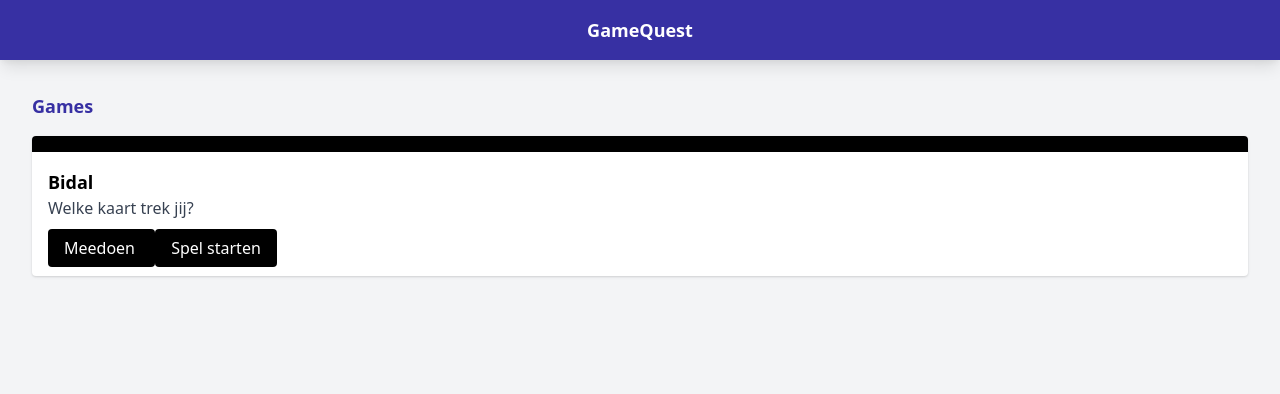
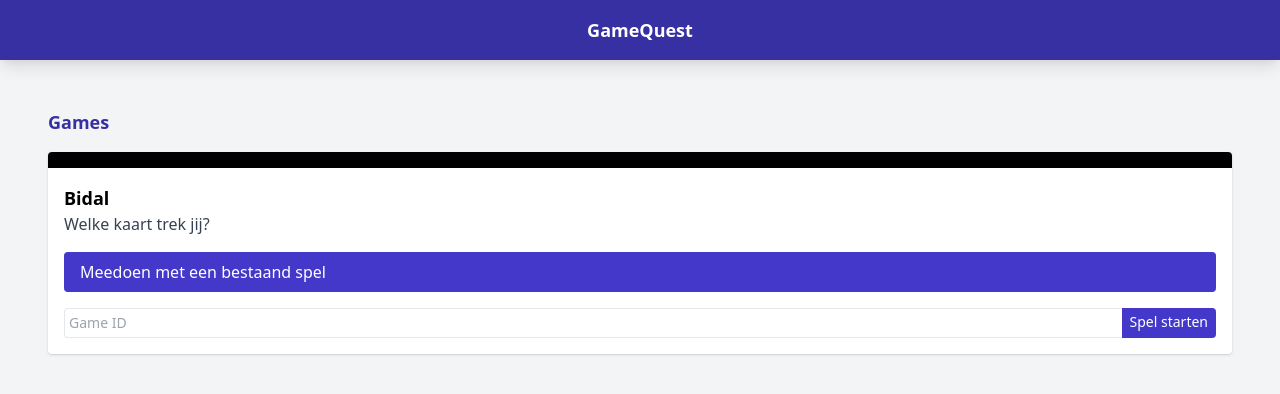
Before and after one commit to timyboy12345/GameQuest-Player, an Angular app: page /#/home in a window 1280 px wide. Shown: the top 394 px of the page. Built offline with nearby package versions, Linux system fonts and the light colour scheme.

Commit message:
Added game ID input to homepage

```diff
--- a/src/app/app.component.html
+++ b/src/app/app.component.html
@@ -1,7 +1,7 @@
-<nav class="p-4 text-center bg-indigo-800 dark:bg-indigo-900 text-white mb-8 shadow-lg">
+<nav class="p-4 text-center bg-indigo-800 dark:bg-indigo-900 text-white mb-4 lg:mb-8 shadow-lg">
   <div class="text-lg font-bold">GameQuest</div>
 </nav>
 
-<div class="m-8">
+<div class="m-4 lg:m-8 xl:m-12">
   <router-outlet></router-outlet>
 </div>
--- a/src/app/app.module.ts
+++ b/src/app/app.module.ts
@@ -6,6 +6,7 @@ import {AppComponent} from './app.component';
 import {RouterModule} from "@angular/router";
 import {HomeComponent} from "./home/home.component";
 import {HttpClientModule} from "@angular/common/http";
+import {FormsModule} from "@angular/forms";
 
 @NgModule({
   declarations: [
@@ -16,7 +17,8 @@ import {HttpClientModule} from "@angular/common/http";
     BrowserModule,
     AppRoutingModule,
     RouterModule,
-    HttpClientModule
+    HttpClientModule,
+    FormsModule
   ],
   providers: [],
   bootstrap: [AppComponent]
--- a/src/app/bards/controller/error/error.component.html
+++ b/src/app/bards/controller/error/error.component.html
@@ -2,3 +2,7 @@
 
 <h2 class="text-xl text-center" *ngIf="error.i18_message">{{ error.i18_message }}</h2>
 <h3 class="text-sm text-center" *ngIf="error.i18_description">{{ error.i18_description }}</h3>
+
+<a routerLink="home" class="block mx-auto mt-8 text-center rounded bg-indigo-700 hover:bg-indigo-800 transition-colors duration-100 px-4 py-2">
+  Terug naar de homepagina
+</a>
--- a/src/app/home/home.component.html
+++ b/src/app/home/home.component.html
@@ -1,24 +1,32 @@
-<h2 class="text-lg text-indigo-800 font-bold mb-4">Games</h2>
+<h2 class="text-lg text-indigo-800 dark:text-white font-bold mb-4">Games</h2>
 
 <div class="flex flex-col">
-  <div class="rounded rounded bg-white shadow overflow-hidden">
+  <div class="rounded rounded bg-white dark:bg-gray-900 shadow overflow-hidden">
     <div class="h-4 w-full bg-black"></div>
     <div class="p-4">
-      <h3 class="text-lg text-black font-bold">
+      <h3 class="text-lg text-black dark:text-white font-bold">
         Bidal
       </h3>
 
-      <p class="text-gray-700 mb-4">
+      <p class="text-gray-700 dark:text-gray-600 mb-4">
         Welke kaart trek jij?
       </p>
 
-      <a routerLink="/bards" class="cursor-pointer py-2 px-4 rounded bg-black text-white">
-        Meedoen
-      </a>
+      <div class="flex flex-col">
+        <a routerLink="/bards"
+           class="mb-4 cursor-pointer py-2 px-4 rounded bg-indigo-700 hover:bg-indigo-800 transition-colors duration-100 text-white">
+          Meedoen met een bestaand spel
+        </a>
 
-      <a routerLink="/bards/controller" class="cursor-pointer py-2 px-4 rounded bg-black text-white">
-        Spel starten
-      </a>
+        <div class="flex flex-row text-sm">
+          <input [(ngModel)]="bardsGameId" placeholder="Game ID"
+                 class="p-1 border-l border-b border-t flex-grow rounded-l text-black"/>
+          <a [routerLink]="['/bards/controller', bardsGameId]"
+             class="cursor-pointer py-1 px-2 rounded-r bg-indigo-700 hover:bg-indigo-800 transition-colors duration-100 text-white">
+            Spel starten
+          </a>
+        </div>
+      </div>
     </div>
   </div>
 </div>
--- a/src/app/home/home.component.ts
+++ b/src/app/home/home.component.ts
@@ -1,4 +1,5 @@
-import { Component, OnInit } from '@angular/core';
+import {Component, OnInit} from '@angular/core';
+import {Router} from "@angular/router";
 
 @Component({
   selector: 'app-home',
@@ -6,10 +7,11 @@ import { Component, OnInit } from '@angular/core';
   styleUrls: ['./home.component.scss']
 })
 export class HomeComponent implements OnInit {
+  public bardsGameId: string = "";
 
-  constructor() { }
+  constructor() {
+  }
 
   ngOnInit(): void {
   }
-
 }
```
Also changed, not shown: src/tailwind.min.css.
